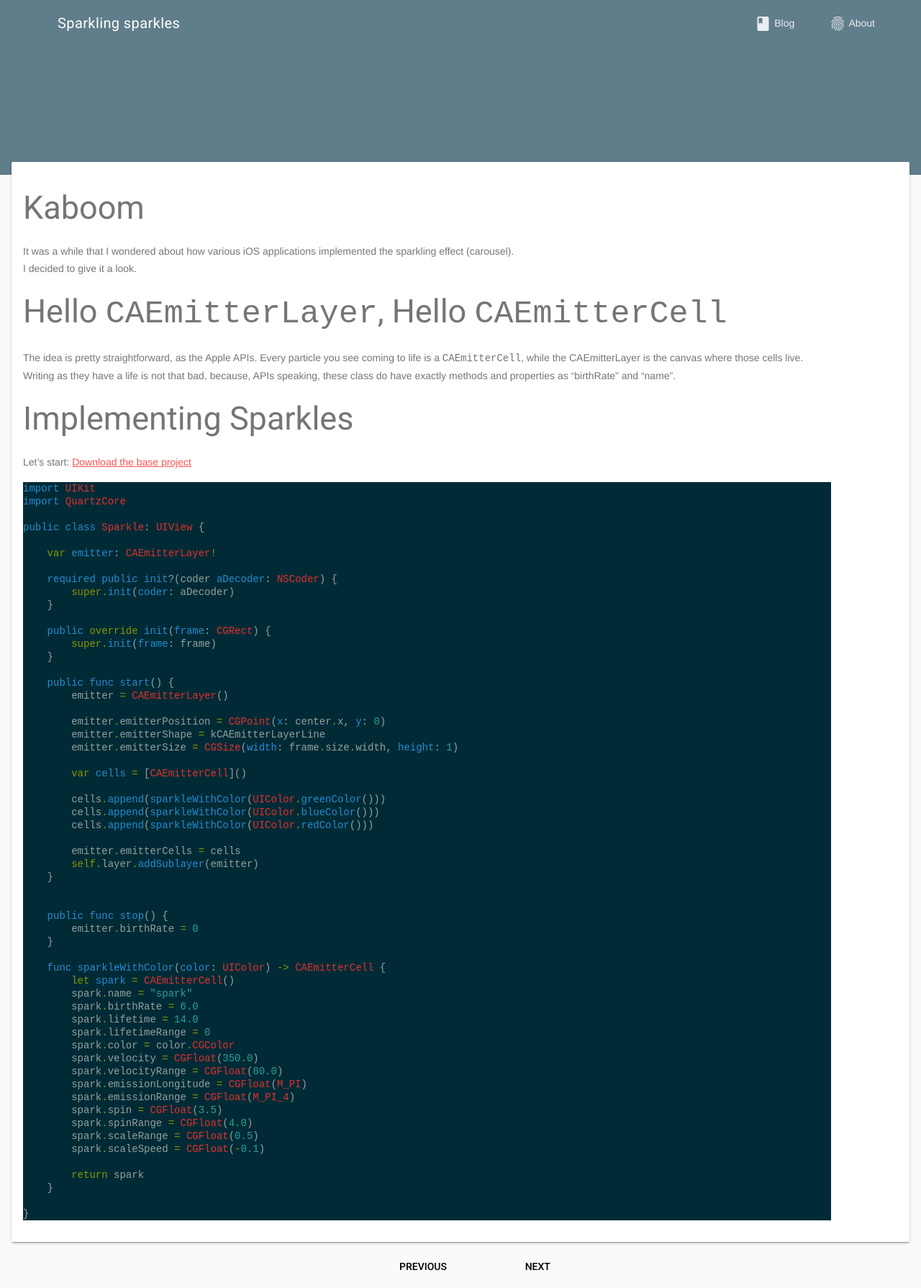
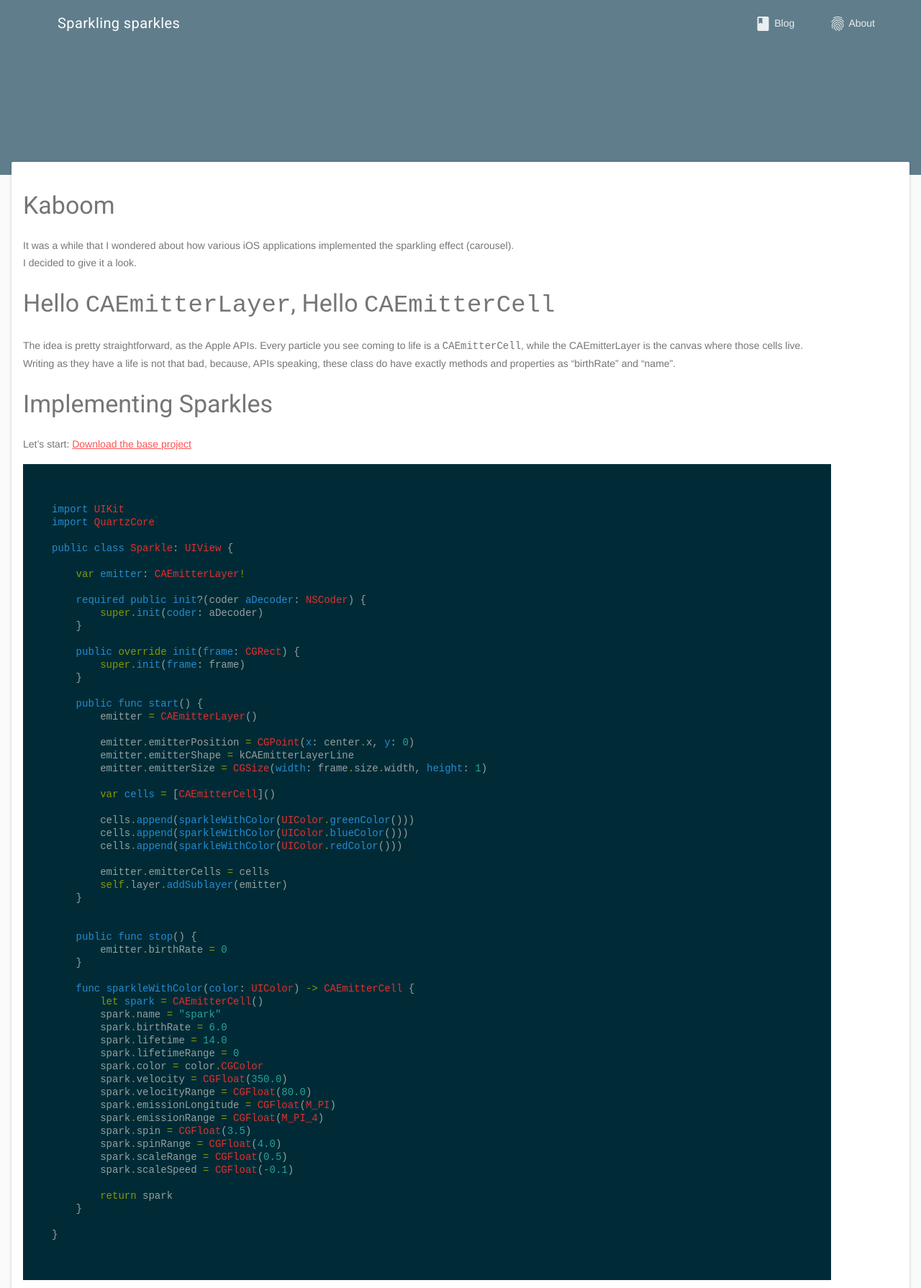
Before and after one commit to mcomisso/mcomisso.github.io, a Jekyll site: the page built from _posts/2016-02-17-Sparkling-sparkles.md, in a window 1280 px wide. Shown: the whole page at 72% size. Built offline with Jekyll 4.4.1, drawn with Linux system fonts in a browser that asks for light colours; nearby versions of some CDN libraries; comment, search, counter and statistics services are not loaded.

Commit message:
Small changes

```diff
--- a/_includes/sidebar.html
+++ b/_includes/sidebar.html
@@ -1,4 +1,4 @@
-<div class="mdl-layout__drawer">
+<div class="mdl-layout__drawer" style="overflow: hidden;">
 <nav class="mdl-navigation">
   {% include menu.html %}
   <ul class="mdl-list">
@@ -21,7 +21,11 @@
     </li>
     {% endfor %}
   </ul>
-
 </nav>
 <!-- Insert latest posts -->
+<div class="mdl-grid">
+  <div class="mdl-cell--3-col">
+    {% include twitter.html %}
+  </div>
 </div>
+</div>
--- a/_posts/2016-02-17-Sparkling-sparkles.md
+++ b/_posts/2016-02-17-Sparkling-sparkles.md
@@ -9,12 +9,12 @@
 has_picture: true
 ---
 
-## Kaboom
+### Kaboom
 
 It was a while that I wondered about how various iOS applications implemented the sparkling effect (carousel).
 I decided to give it a look.
 
-## Hello `CAEmitterLayer`, Hello `CAEmitterCell`
+### Hello `CAEmitterLayer`, Hello `CAEmitterCell`
 
 The idea is pretty straightforward, as the Apple APIs. Every particle you see coming to life is a `CAEmitterCell`, while the CAEmitterLayer is the canvas where those cells live.
 Writing as they have a life is not that bad, because, APIs speaking, these class do have exactly methods and properties as "birthRate" and "name".
@@ -22,7 +22,7 @@
 <!-- ![]() insert image -->
 
 
-## Implementing Sparkles
+### Implementing Sparkles
 
 Let's start: [Download the base project](/projects/)
 
--- a/about/index.html
+++ b/about/index.html
@@ -12,7 +12,7 @@
     <div class="mdl-card__supporting-text mdl-card--border">
       <div class="mdl-grid">
         <div class="mdl-cell mdl-cell--3-col mdl-cell--4-col-phone mdl-cell--4-offset-phone">
-          <img id="profile-picture" class="mdl-shadow--3dp" src="/images/about/profile.gif" alt="" />
+          <img id="profile-picture" class="mdl-shadow--3dp" src="//gravatar.com/avatar/43f2f99fe499e2f21338b6d4a69dd46b" alt="" />
         </div>
         <div class="mdl-cell mdl-cell--9-col mdl-cell--12-col-phone">
           <p>
--- a/css/main.css
+++ b/css/main.css
@@ -5,18 +5,22 @@
   background-color: #fafafa;
 }
 
-pre {
-  border-radius: 4px;
-}
+/* Code syntax personalization */
+pre { border-radius: 4px; }
+.highlight { padding: 20px; }
 
-.negative-top {
-  margin-top: -50px;
-}
+/* Negative margin on every page*/
+.negative-top { margin-top: -50px; }
 
 .separator {
   height: 10vh;
   width: 100%;
 }
+
+/**********************************************/
+/*                    MENUS                   */
+/**********************************************/
+
 
 /**********************************************/
 /*                    PAGES                   */
@@ -62,6 +66,16 @@
   POST
 *******/
 
+.twitter-fab-share {
+  position: absolute;
+  bottom: 50px;
+  right: 50px;
+}
+
+.post-title-text {
+  color: white;
+  background-color: rgba(0,0,0,0.4);
+}
 
 .single-post.selected {
 	margin-top: 20px;
@@ -70,8 +84,6 @@
 	-webkit-transition: .4s;
   -moz-transition: .4s;
 }
-
-
 
 /*.post-margin {
   margin-bottom: 20px;
@@ -84,3 +96,6 @@
 .post-date {
   font-size: 0.8em;
 }
+
+
+/* Tweet theme override */
--- a/index.html
+++ b/index.html
@@ -9,12 +9,9 @@
 {% for post in site.posts %}
   <div class="single-post mdl-card max-width mdl-shadow--2dp post-margin">
     <div class="mdl-card__title" style="background: url('/images/posts/{{ post.title | slugify }}.png') center/cover;">
-      <h2 class="mdl-card__title-text" style="color: white; background-color: rgba(0,0,0,0.4);">
+      <h2 class="mdl-card__title-text post-title-text">
         {{post.title}}
       </h2>
-      <p class="mdl-card__subtitle-text">
-        {{ post.date | date_to_string }}
-      </p>
     </div>
 
     <div class="mdl-card__supporting-text">
```
